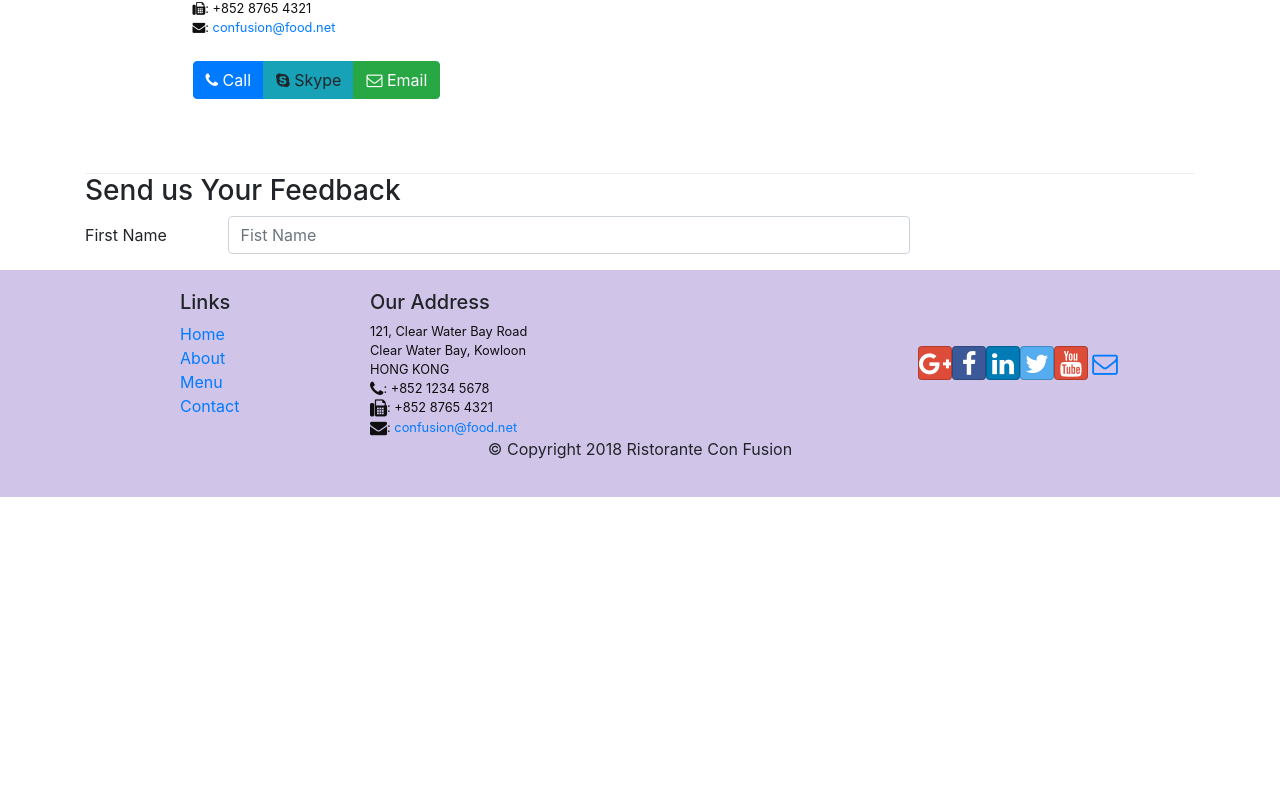
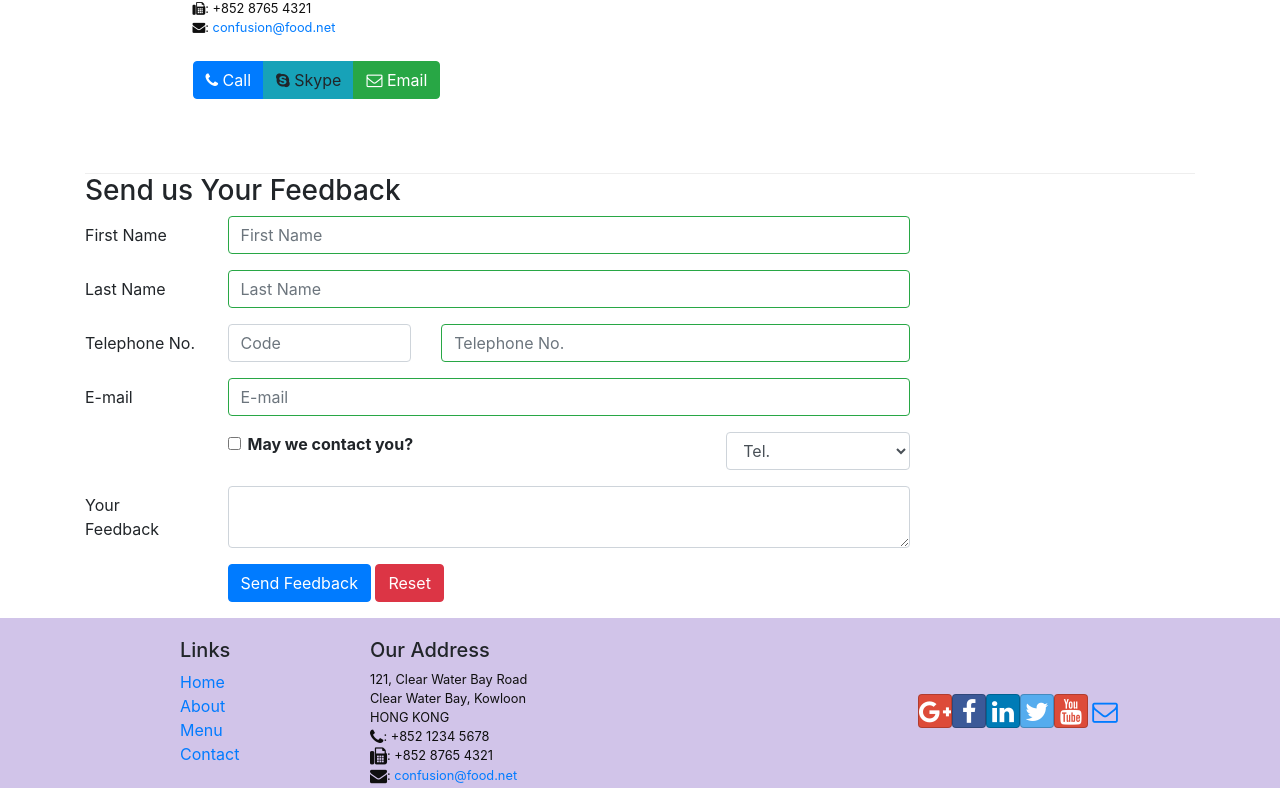
Before and after one commit to vin8299/React, a React (Create React App) app: page /contactus in a window 1280 px wide. Shown: the part 650-1438 px from the top of the page. Before the commit the page ends 1147 px from the top, so only its background shows below. Built offline with nearby package versions, Linux system fonts and the light colour scheme.

Commit message:
Controlled form

```diff
--- a/src/components/ContactComponent.js
+++ b/src/components/ContactComponent.js
@@ -1,5 +1,5 @@
 import React, { Component } from 'react';
-import { Breadcrumb,BreadcrumbItem, Form, FormGroup, Col, Label, Input} from 'reactstrap';
+import { Breadcrumb,BreadcrumbItem, Form, FormGroup, Col, Label, Input, Button, FormFeedback} from 'reactstrap';
 import { Link } from 'react-router-dom'
 
 
@@ -11,14 +11,86 @@ class Contact extends Component {
         this.state = {
             firstname : "",
             lastname : "",
+            areacode : "",
             telnum : "",
             email : "",
             agree : false,
-            contactType : "Tel."
+            message : "",
+            contactType : "Tel.",
+            touched : {
+                firstname : false,
+                lastname : false,
+                email: false,
+                telnum: false
+            }
         }
+
+        this.handleSubmit = this.handleSubmit.bind(this);
+        this.handleInputChange = this.handleInputChange.bind(this);
+        this.handleReset = this.handleReset.bind(this);
+        this.handleBlur = this.handleBlur.bind(this);
     };
 
+    handleInputChange(event){
+        const target = event.target;
+        const value = target.type === "checkbox" ? target.checked : target.value;
+        const name = target.name;
+
+        this.setState({
+            [name] : value
+        });
+    };
+
+    handleSubmit(event){
+        alert("Current state is : " + JSON.stringify(this.state))
+        event.preventDefault();
+    };
+
+    handleReset(event){
+
+        this.setState({
+            firstname : "",
+            lastname : "",
+            areacode : "",
+            telnum : "",
+            email : "",
+            agree : false,
+            message : "",
+            contactType : "Tel."
+        });
+        event.preventDefault();
+    };
+
+    handleBlur = (field) => (event) => {
+        this.setState({
+            touched : {...this.state.touched, [field] : true}
+        });
+    }
+
+    validate(firstname, lastname, telnum, email){
+        const errors = {
+            firstname : "",
+            lastname : "",
+            telnum : "",
+            email : ""
+        }
+        if(this.state.touched.firstname && firstname.length<1)
+            errors.firstname = "This must not be empty";
+        if(this.state.touched.lastname && lastname.length<1)
+            errors.lastname = "This must not be empty";
+        const reg = /^\d[10]$/;
+        if(this.state.touched.telnum && !reg.test(telnum))
+            errors.telnum = "Telephone number should contain 10 digits";
+        const regemail = /^\w+([\.-]?\w+)*@\w+([\.-]?\w+)*(\.\w{2,3})+$/
+        if(this.state.touched.email && !regemail.test(email))
+            errors.email = "Email is not valid";
+
+        return errors;
+    }
+
     render(){
+        const errors = this.validate(this.state.firstname,this.state.lastname,this.state.telnum,this.state.email);
+
         return(
             <div className="container">
                 <div className="row">
@@ -62,12 +134,83 @@ class Contact extends Component {
                         <h3>Send us Your Feedback</h3>
                     </div>
                     <div className="col-12 col-md-9">
-                        <Form >
+                        <Form onSubmit={this.handleSubmit}>
                             <FormGroup row>
                                 <Label htmlFor="firstname" md={2}>First Name</Label>
                                 <Col md={10}>
-                                    <Input type="text" id="firstname" name="firstname" placeholder="Fist Name"
-                                        value={this.state.firstname} />
+                                    <Input type="text" id="firstname" name="firstname" placeholder="First Name"
+                                        value={this.state.firstname} onChange={this.handleInputChange}
+                                        onBlur={this.handleBlur('firstname')}
+                                        valid={errors.firstname === ""}
+                                        invalid={errors.firstname !== ""} required/>
+                                    <FormFeedback>{errors.firstname}</FormFeedback>
+                                </Col>
+                            </FormGroup>
+                            <FormGroup row>
+                                <Label htmlFor="lastname" md={2}>Last Name</Label>
+                                <Col md={10}>
+                                    <Input type="text" id="lastname" name="lastname" placeholder="Last Name"
+                                        value={this.state.lastname}
+                                        onChange={this.handleInputChange}
+                                        onBlur={this.handleBlur('lastname')}
+                                        valid={errors.lastname === ""}
+                                        invalid={errors.lastname !== ""} required/>
+                                    <FormFeedback>{errors.lastname}</FormFeedback>
+                                </Col>
+                            </FormGroup>
+                            <FormGroup row>
+                                <Label htmlFor="telnum" md={2}>Telephone No.</Label>
+                                <Col md={3}>
+                                    <Input type="number" id="areacode" name="areacode" placeholder="Code"
+                                        value={this.state.areacode} onChange={this.handleInputChange} required/>
+                                </Col>
+                                <Col md={7}>
+                                    <Input type="number" id="telnum" name="telnum" placeholder="Telephone No."
+                                        value={this.state.telnum} onChange={this.handleInputChange}
+                                        onBlur={this.handleBlur('telnum')}
+                                        valid={errors.telnum === ""}
+                                        invalid={errors.telnum !== ""} required/>
+                                    <FormFeedback>{errors.telnum}</FormFeedback>
+                                </Col>
+                            </FormGroup>
+                            <FormGroup row>
+                                <Label htmlFor="email" md={2}>E-mail</Label>
+                                <Col md={10}>
+                                    <Input type="email" id="email" name="email" placeholder="E-mail"
+                                        value={this.state.email} onChange={this.handleInputChange}
+                                        onBlur={this.handleBlur('email')}
+                                        valid={errors.email === ""}
+                                        invalid={errors.email !== ""} required/>
+                                    <FormFeedback>{errors.email}</FormFeedback>
+                                </Col>
+                            </FormGroup>
+                            <FormGroup row>
+                                <Col md={{size : 6, offset : 2}}>
+                                    <FormGroup check>
+                                        <Label check>
+                                            <Input type="checkbox" name="agree" checked={this.state.agree} onChange={this.handleInputChange}/>{' '}
+                                            <strong>May we contact you?</strong>
+                                        </Label>
+                                    </FormGroup>
+                                </Col>
+                                <Col md={{size : 3, offset :1}}>
+                                    <Input type="select" name="contactType" value={this.state.contactType} onChange={this.handleInputChange}>
+                                        <option>Tel.</option>
+                                        <option>E-mail</option>
+                                    </Input>
+                                </Col>
+                            </FormGroup>
+                            <FormGroup row>
+                                <Label htmlFor="message" md={2}>Your Feedback</Label>
+                                <Col md={10}>
+                                    <Input type="textarea" id="message" name="message" row="10"
+                                        value={this.state.message} onChange={this.handleInputChange} required/>
+                                </Col>
+                            </FormGroup>
+                            <FormGroup row>
+                                <Col md={{size:10, offset:2}}>
+                                    <Button type="submit" color="primary">Send Feedback</Button> {"  "}
+                                    <Button type="reset" color="danger" onClick={this.handleReset}>Reset</Button>
                                 </Col>
                             </FormGroup>
                         </Form>
```
